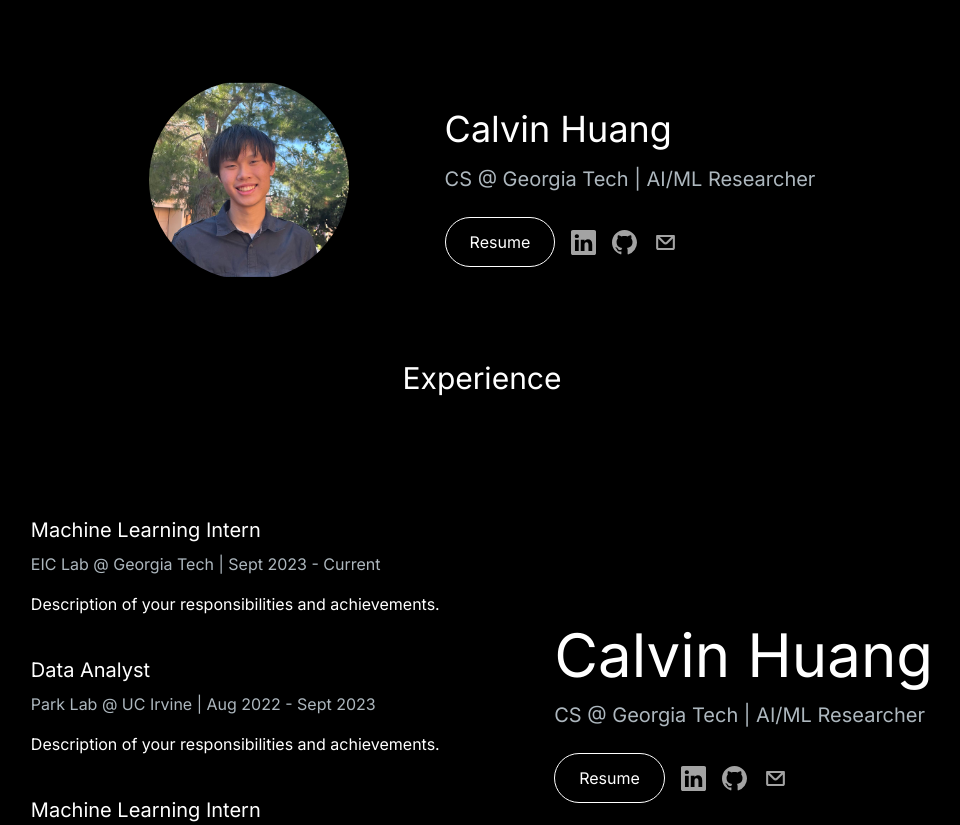
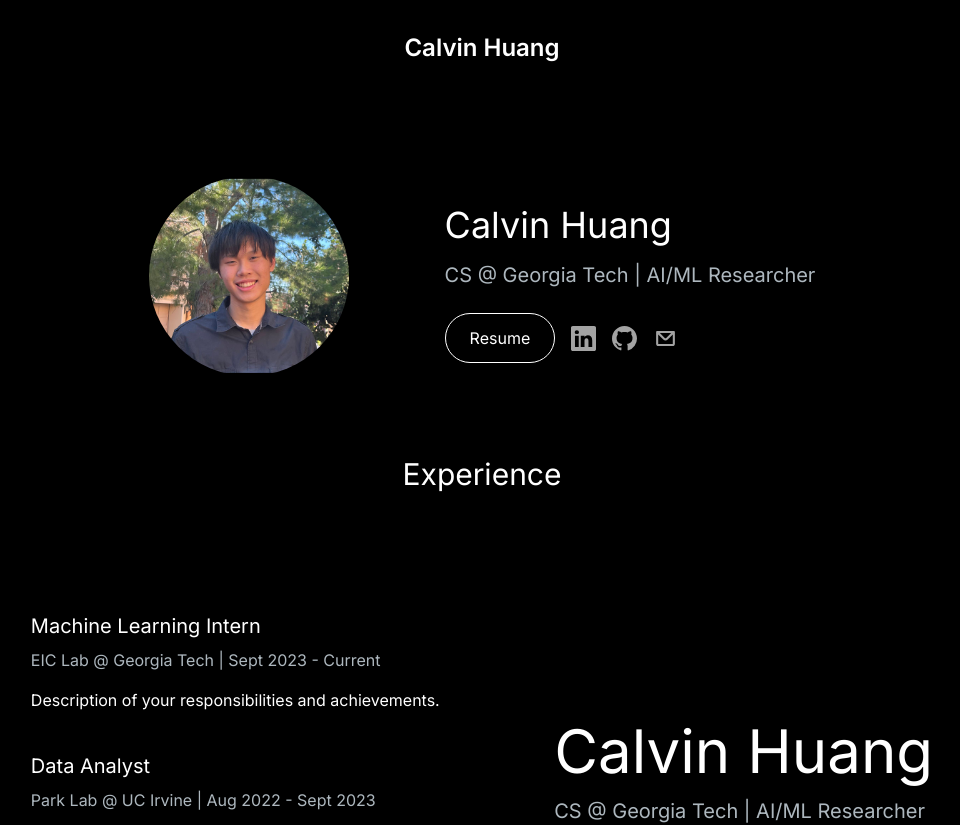
Before and after one commit to ccalvinhhuang/website, a Next.js app: page / in a window 1280 px wide. Shown: the top 825 px of the page, without its empty margins (158-1118 px from the left). Built offline with nearby package versions, Linux system fonts and the light colour scheme.

Commit message:
added Nav Bar

```diff
--- /dev/null
+++ b/src/app/components/Navbar.jsx
@@ -0,0 +1,17 @@
+import Link from "next/link";
+import React from "react";
+
+const Navbar = () => {
+    return (
+        <div className="flex flex-wrap items-center justify-between mx-auto p-8">
+            <Link href={"/"} className="text-2xl text-white font-semibold">
+                Calvin Huang
+            </Link>
+            <div className="menu hidden md:block md:w-auto" id="navbar">
+
+            </div>
+        </div>
+    );
+};
+
+export default Navbar;
--- a/src/app/page.js
+++ b/src/app/page.js
@@ -1,10 +1,11 @@
 import Image from 'next/image'
 import HeroSection from './components/HeroSection'
 import { Container } from 'postcss'
-
+import Navbar from './components/Navbar'
 export default function Home() {
   return (
     <main className="flex min-h-screen flex-col bg-black">
+      <Navbar />
       <container class = "container mx-auto px-12 py-4">
         <HeroSection />
       </container>
```
